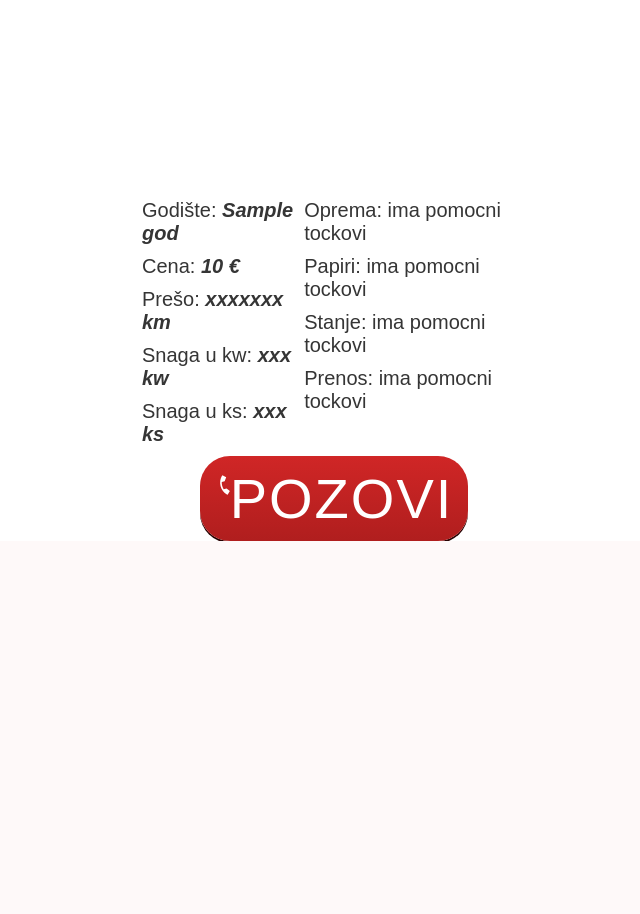
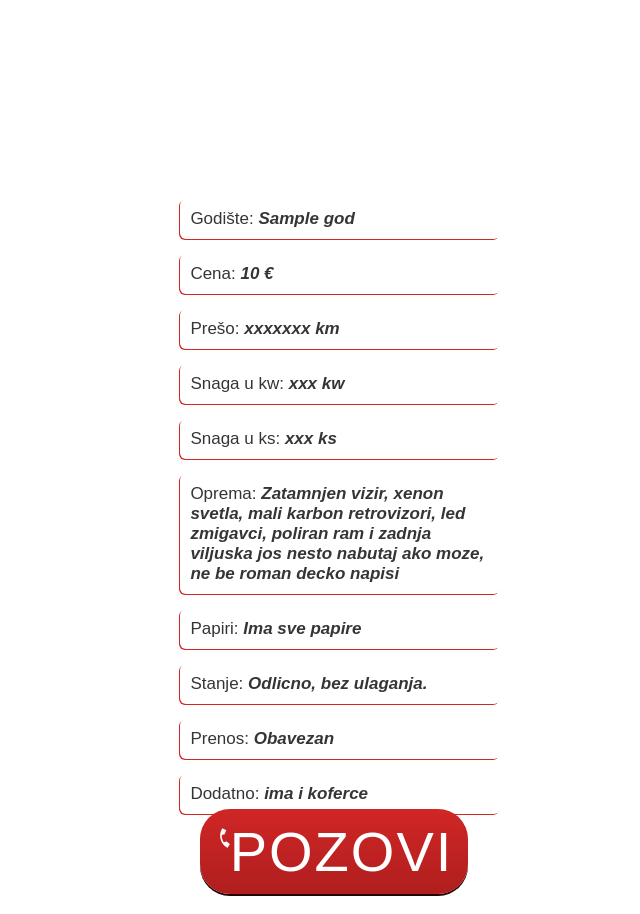
Before and after one commit to zitj/WEBSITE-Moto-Centar-Pljevalj-i-, a PHP site: page /oglas.php?id=1 in a window 1280 px wide. Shown: the part 492-1406 px from the top of the page, without its empty margins (306-946 px from the left). Before the commit the page ends 1033 px from the top, so only its background shows below. Run offline with PHP 8.4, Linux system fonts and the light colour scheme; tables that the repository leaves empty or names only in its code hold one stand-in row (values such as "Sample post").

Commit message:
minor style changes

```diff
--- a/oglas.php
+++ b/oglas.php
@@ -68,10 +68,11 @@ $broj = 1;
             <p>Snaga u ks:<span> xxx ks</span></p>
             </div>
             <div class="kolona">
-            <p>Oprema: ima pomocni tockovi</p>
-            <p>Papiri: ima pomocni tockovi</p>
-            <p>Stanje: ima pomocni tockovi</p>
-            <p>Prenos: ima pomocni tockovi</p>
+            <p>Oprema: <span>Zatamnjen vizir, xenon svetla, mali karbon retrovizori, led zmigavci, poliran ram i zadnja viljuska jos nesto nabutaj ako moze, ne be roman decko napisi</span> </p>
+            <p>Papiri: <span>Ima sve papire</span></p>
+            <p>Stanje: <span>Odlicno, bez ulaganja.</span></p>
+            <p>Prenos: <span>Obavezan</span></p>
+            <p>Dodatno: <span>ima i koferce</span></p>
             <!-- <p><?php echo htmlspecialchars($oglasBre['descr']);?></p> -->
             </div>
             </div>
--- a/oglasi.php
+++ b/oglasi.php
@@ -31,6 +31,7 @@ if(isset($_GET['id'])){
         <div class="text">
         <h3><?php echo htmlspecialchars($oglas['title']);?></h3>
         <p><?php echo htmlspecialchars($oglas['descr']);?></p>
+        <h4>godiste: <?php echo htmlspecialchars($oglas['godiste']);?> god</h4>
         <h4>cena: <?php echo htmlspecialchars($oglas['price']);?> $</h4>
         </div><!-- end .text -->
         <a class="containerAdvertisementsButton"href="oglas.php?id=<?php echo $oglas['id']?>">detalji</a>
--- a/style/_variables.scss
+++ b/style/_variables.scss
@@ -1,6 +1,8 @@
 $red-gradient:linear-gradient(#d02626, #b01e1e);
 $red-gradient-reverse:linear-gradient(#b01e1e, #d02626);
 $red-mcp: #d02626;
+
+$green-gradient:linear-gradient(#34d026, #1eb025);
 $grey-mcp: #888888;
 $shadow:#270101;
 $burgendy-shadow:#620000;
--- a/style/style.css
+++ b/style/style.css
@@ -182,20 +182,19 @@ header nav a:active {
 }
 
 .individualAdvertisement .text {
-  width: 30%;
-  margin-left: 35%;
-  display: -webkit-box;
-  display: -ms-flexbox;
-  display: flex;
-  -ms-flex-pack: distribute;
-      justify-content: space-around;
-  font-size: 20px;
+  font-size: 17px;
   font-weight: 300;
   text-align: left;
+  width: 25%;
+  margin-left: 38%;
 }
 
 .individualAdvertisement .text p {
-  margin: 10px 0;
+  margin: 10px 0 15px 0;
+  -webkit-box-shadow: -1px 1px 0 0px #d02626;
+          box-shadow: -1px 1px 0 0px #d02626;
+  border-radius: 6px;
+  padding: 10px;
 }
 
 .individualAdvertisement .text p span {
@@ -278,6 +277,7 @@ header nav a:active {
   -webkit-box-shadow: 0px 2px 0px 0px #270101;
           box-shadow: 0px 2px 0px 0px #270101;
   font-size: .3em;
+  bottom: 20px;
 }
 
 @media (max-width: 1400px) {
--- a/style/style.scss
+++ b/style/style.scss
@@ -129,21 +129,21 @@ header{
     top:70px;
     color: #353535;
     .text{
-        width: 30%;
-        margin-left: 35%;
-        display: flex;
-        justify-content: space-around;
-        font-size: 20px;
+        font-size: 17px;
         font-weight: 300;
         text-align: left;
+        width: 25%;
+        margin-left: 38%;
         p{
-            margin: 10px 0;
+            margin: 10px 0 15px 0;
+            box-shadow: -1px 1px 0 0px $red-mcp;
+            border-radius:6px;
+            padding: 10px;
         span{
             font-weight: 600;
             font-style: italic;
         }
         }
-
     }
     .swiper-container{
         height: 500px;
@@ -183,6 +183,7 @@ header{
   button{
    @include buttonMixin();
    font-size: .3em;
+   bottom: 20px;
   }
 }
 .advertisements{
```
Also changed, not shown: 1 other file.
